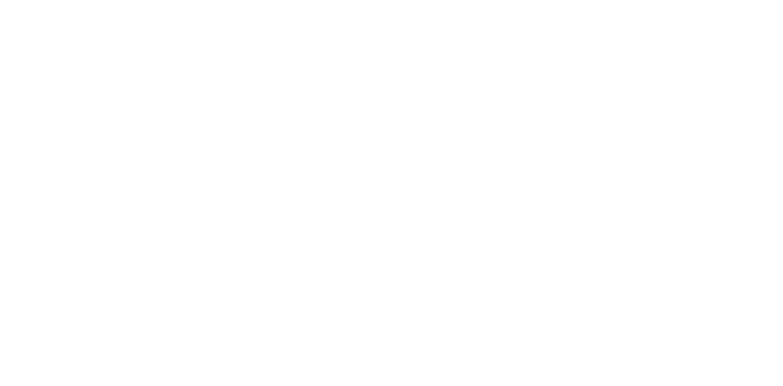
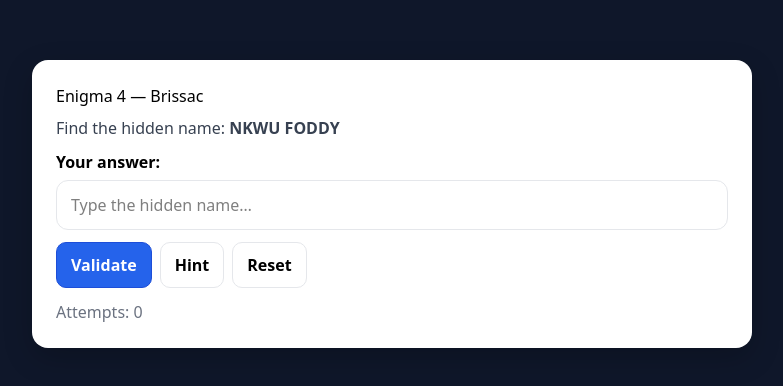
Before and after one commit to Julien-Demogue/Escape-from-the-workshop, a React app in the folder frontend/: page /brissac-enigma in a window 1280 px wide. Before the commit this address had no page. Shown: the part 196-582 px from the top of the page, without its empty margins (248-1031 px from the left). Built offline with nearby package versions, Linux system fonts and the light colour scheme; the HTML template or start-up script is replaced by a standard one.

Commit message:
enigme 4

```diff
--- a/frontend/src/App.tsx
+++ b/frontend/src/App.tsx
@@ -8,6 +8,7 @@
 import HeraldryQuiz from "./pages/HeraldryQuiz";
 import Puzzle from "./pages/Puzzle";
 import ChambordEnigma from "./pages/ChambordEnigma";
+import BrissacEnigma from "./pages/BrissacEnigma";
 
 const App: React.FC = () => (
   <Routes>
@@ -16,6 +17,7 @@
     <Route path="/puzzle" element={<Puzzle />} />
     <Route path="/heraldry-quiz" element={<HeraldryQuiz />} />
     <Route path="/chambord-enigma" element={<ChambordEnigma />} />
+    <Route path="/brissac-enigma" element={<BrissacEnigma />} />
     <Route path="/groupadmin" element={<GroupAdmin />} />
     <Route path="/group" element={<Group />} />
     <Route path="/dashboard" element={<Dashboard />} />
--- /dev/null
+++ b/frontend/src/pages/BrissacEnigma.tsx
@@ -0,0 +1,228 @@
+// src/pages/BrissacEnigma.tsx
+import { useState } from "react";
+
+// If you prefer an image for the alphabet, add it and use the <img /> in Hint 3:
+// import caesarAlphabetImg from "../assets/images/caesar/caesar-alphabet.png";
+
+const CIPHERTEXT = "NKWU FODDY";
+const VALID_ANSWERS = ["DAME VERTE"]; // add variants if you like (e.g., "LA DAME VERTE")
+
+// --- helpers ---
+function normalize(str: string): string {
+  return str
+    .normalize("NFD")
+    .replace(/\p{Diacritic}/gu, "") // strip accents
+    .replace(/[^a-zA-Z]/g, "")      // remove spaces/punct
+    .toUpperCase();
+}
+
+// Inline alphabet diagram: top row A–Z, bottom row shifted backward by `shiftBack`
+function CaesarAlphabetDiagram({ shiftBack = 10 }: { shiftBack?: number }) {
+  const A = "A".charCodeAt(0);
+  const letters = Array.from({ length: 26 }, (_, i) => String.fromCharCode(A + i));
+  const bottom = letters.map((_, i) =>
+    String.fromCharCode(A + (((i - shiftBack) % 26 + 26) % 26))
+  );
+
+  return (
+    <div style={{ marginTop: 10 }}>
+      <div style={{ fontWeight: 600, marginBottom: 6 }}>
+        Alphabet helper (read by shifting −{shiftBack})
+      </div>
+      <div style={{ overflowX: "auto", border: "1px solid #e5e7eb", borderRadius: 12 }}>
+        <svg width="100%" height="120" viewBox="0 0 780 120">
+          <rect x="0" y="0" width="780" height="120" fill="#ffffff" />
+          {letters.map((ch, i) => (
+            <g key={`top-${i}`}>
+              <rect x={i * 30} y={10} width={30} height={40} fill="#f3f4f6" stroke="#e5e7eb" />
+              <text x={i * 30 + 15} y={36} fontSize="18" textAnchor="middle" fill="#111827">
+                {ch}
+              </text>
+            </g>
+          ))}
+          {bottom.map((ch, i) => (
+            <g key={`bot-${i}`}>
+              <rect x={i * 30} y={70} width={30} height={40} fill="#ffffff" stroke="#e5e7eb" />
+              <text x={i * 30 + 15} y={96} fontSize="18" textAnchor="middle" fill="#111827">
+                {ch}
+              </text>
+            </g>
+          ))}
+          <text x={5} y={8} fontSize="12" fill="#6b7280">A → Z</text>
+          <text x={5} y={68} fontSize="12" fill="#6b7280">Read with −{shiftBack}</text>
+        </svg>
+      </div>
+      <div style={{ color: "#6b7280", fontSize: 12, marginTop: 6 }}>
+        Example: N → D, K → A, W → M, U → K…
+      </div>
+    </div>
+  );
+}
+
+export default function BrissacEnigma() {
+  const [value, setValue] = useState("");
+  const [state, setState] = useState<"idle" | "ok" | "ko">("idle");
+  const [tries, setTries] = useState(0);
+  // 0 = no hints, 1 = Caesar, 2 = shift 10, 3 = alphabet
+  const [hintLevel, setHintLevel] = useState<0 | 1 | 2 | 3>(0);
+
+  function submit() {
+    const candidate = normalize(value);
+    const ok = VALID_ANSWERS.some((ans) => normalize(ans) === candidate);
+    setState(ok ? "ok" : "ko");
+    setTries((t) => t + 1);
+  }
+
+  function reset() {
+    setValue("");
+    setState("idle");
+    setTries(0);
+    setHintLevel(0);
+  }
+
+  function showHint() {
+    setHintLevel((h) => (h < 3 ? ((h + 1) as 0 | 1 | 2 | 3) : h));
+  }
+
+  return (
+    <div style={styles.wrap}>
+      <div style={styles.card}>
+        <h1 style={{ margin: 0 }}>Enigma 4 — Brissac</h1>
+        <p style={styles.subtitle}>
+          Find the hidden name: <strong>{CIPHERTEXT}</strong>
+        </p>
+
+        <div style={{ marginTop: 10 }}>
+          <label style={{ display: "block", fontWeight: 600, marginBottom: 6 }}>
+            Your answer:
+          </label>
+          <input
+            type="text"
+            value={value}
+            onChange={(e) => setValue(e.target.value)}
+            placeholder="Type the hidden name…"
+            style={styles.input}
+          />
+        </div>
+
+        <div style={styles.actions}>
+          <button onClick={submit} style={styles.btnPrimary} disabled={!value.trim()}>
+            Validate
+          </button>
+          <button onClick={showHint} style={styles.btnGhost}>
+            {hintLevel === 0 ? "Hint" : hintLevel < 3 ? "Another hint" : "All hints shown"}
+          </button>
+          <button onClick={reset} style={styles.btnGhost}>
+            Reset
+          </button>
+        </div>
+
+        {/* HINTS */}
+        {hintLevel >= 1 && (
+          <div style={styles.hint}>
+            🔎 <strong>Hint 1:</strong> It’s a <strong>Caesar cipher</strong>.
+          </div>
+        )}
+        {hintLevel >= 2 && (
+          <div style={styles.hint}>
+            🗝️ <strong>Hint 2:</strong> <strong>Shift by 10</strong>. To read the message, shift <strong>−10</strong>.
+          </div>
+        )}
+        {hintLevel >= 3 && (
+          <div style={styles.hint}>
+            🔤 <strong>Hint 3:</strong> Use this alphabet to decode by hand:
+            <div style={{ marginTop: 8 }}>
+              {/* Option A: show your own image */}
+              {false && (
+                <img
+                  src={"" /* caesarAlphabetImg */}
+                  alt="Caesar alphabet"
+                  style={{ width: "100%", borderRadius: 12, border: "1px solid #e5e7eb" }}
+                />
+              )}
+              {/* Option B: inline diagram (no assets needed) */}
+              <CaesarAlphabetDiagram shiftBack={10} />
+            </div>
+          </div>
+        )}
+
+        {state !== "idle" && (
+          <div
+            style={{
+              ...styles.result,
+              background: state === "ok" ? "#dcfce7" : "#fee2e2",
+              borderColor: state === "ok" ? "#16a34a" : "#ef4444",
+              color: state === "ok" ? "#14532d" : "#7f1d1d",
+            }}
+          >
+            {state === "ok" ? "✅ Correct!" : "❌ Not quite. Try again."}
+          </div>
+        )}
+
+        <p style={{ marginTop: 12, color: "#6b7280" }}>Attempts: {tries}</p>
+      </div>
+    </div>
+  );
+}
+
+const styles: Record<string, React.CSSProperties> = {
+  wrap: {
+    minHeight: "100dvh",
+    display: "grid",
+    placeItems: "center",
+    background: "#0f172a",
+    padding: 16,
+  },
+  card: {
+    width: "min(720px, 100%)",
+    background: "white",
+    borderRadius: 16,
+    padding: 24,
+    boxShadow: "0 10px 30px rgba(0,0,0,.2)",
+  },
+  subtitle: { marginTop: 8, color: "#374151" },
+  input: {
+    width: "100%",
+    padding: "12px 14px",
+    borderRadius: 12,
+    border: "1px solid #e5e7eb",
+    fontSize: 16,
+    outline: "none",
+  },
+  actions: {
+    display: "flex",
+    gap: 8,
+    marginTop: 12,
+    flexWrap: "wrap",
+  },
+  btnPrimary: {
+    padding: "10px 14px",
+    borderRadius: 10,
+    border: "1px solid #1d4ed8",
+    background: "#2563eb",
+    color: "white",
+    cursor: "pointer",
+    fontWeight: 600,
+  },
+  btnGhost: {
+    padding: "10px 14px",
+    borderRadius: 10,
+    border: "1px solid #e5e7eb",
+    background: "white",
+    cursor: "pointer",
+    fontWeight: 600,
+  },
+  hint: {
+    marginTop: 10,
+    padding: 10,
+    borderRadius: 12,
+    border: "1px dashed #d1d5db",
+    background: "#f9fafb",
+  },
+  result: {
+    marginTop: 12,
+    padding: 12,
+    borderRadius: 12,
+    border: "1px solid",
+  },
+};
--- a/frontend/src/pages/Home.tsx
+++ b/frontend/src/pages/Home.tsx
@@ -2,7 +2,7 @@
 
 const Home = () => {
   return (
-    <div className="w-full h-[100vh] flex justify-center items-center">
+    <div className="w-full h-[100vh] flex justify-center items-center flex-col gap-4 p-4">
       <Link to="/group">
         <a className="font-bold text-black no-underline hover:underline">
           Lancer une partie
@@ -22,6 +22,9 @@
       <Link to="/chambord-enigma" className="red">
         Accéder à l'énigme de Chambord
       </Link>
+      <Link to="/brissac-enigma" className="red">
+        Accéder à l'énigme de Brissac
+      </Link>
     </div>
   )
 }
```
